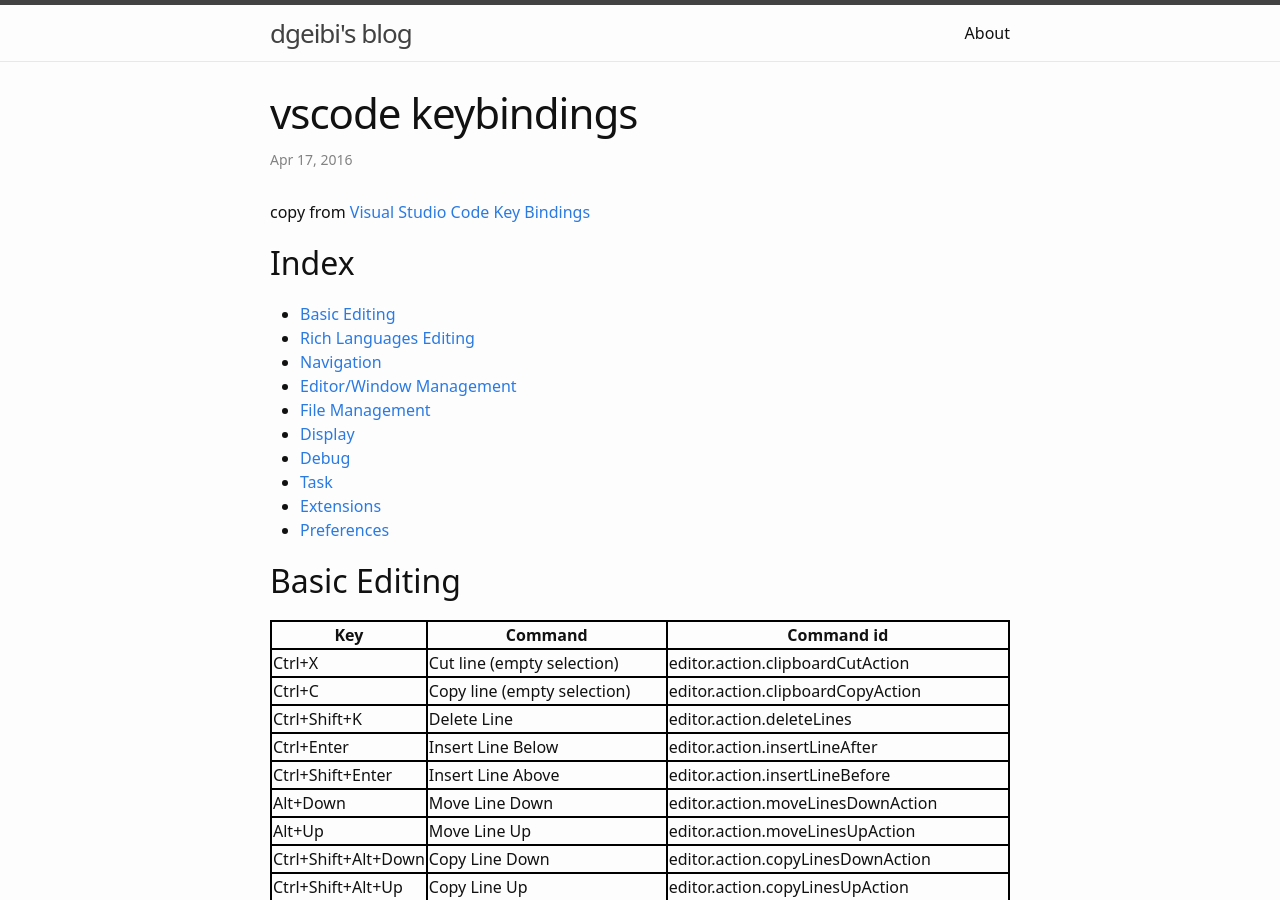
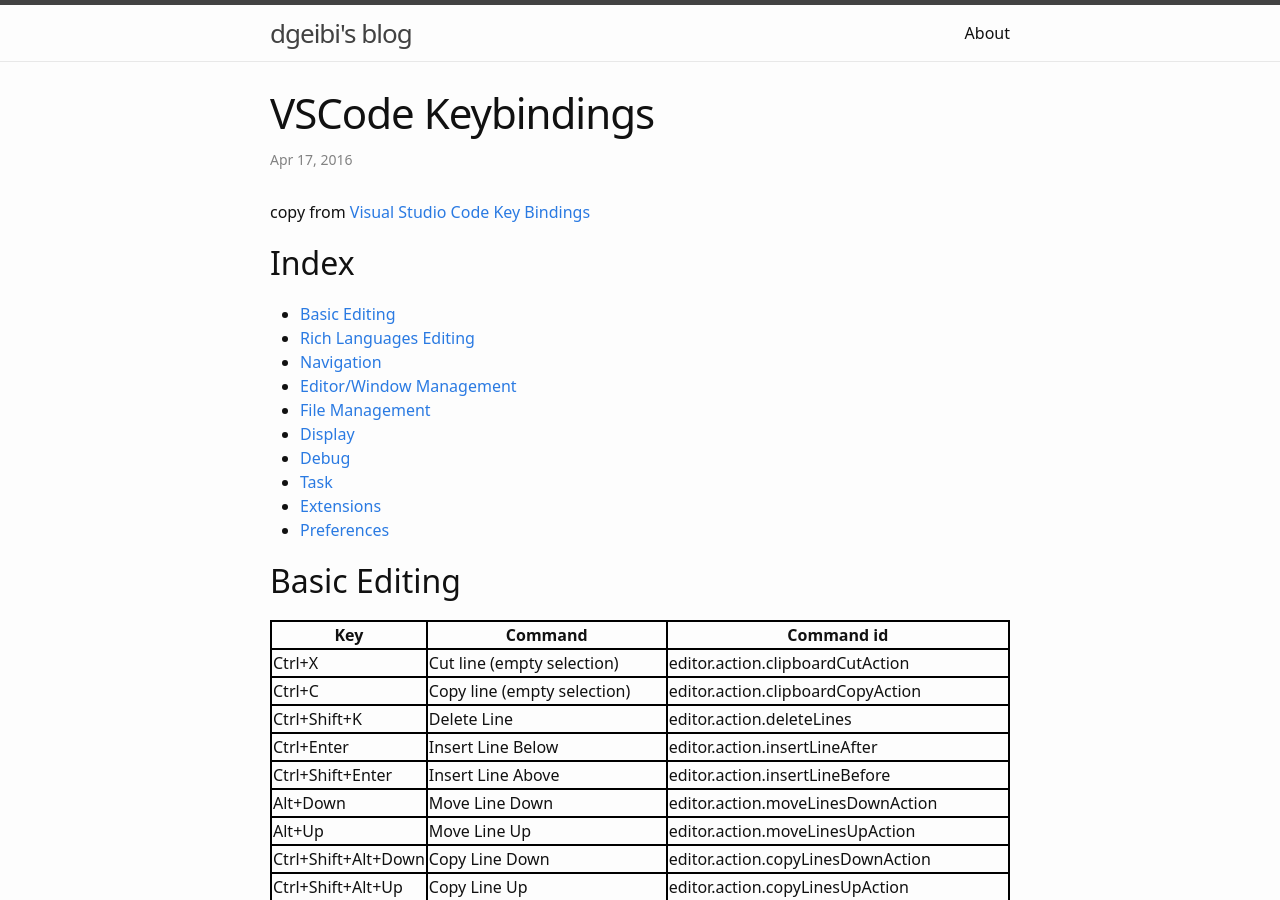
Before and after one commit to dgeibi/dgeibi.github.com, a Jekyll site: the page built from _posts/2016-04-17-vscode-keybinding.md, in a window 1280 px wide and 900 px high. Built offline with Jekyll 4.4.1, drawn with Linux system fonts in a browser that asks for light colours.

```diff
--- a/_posts/2016-04-17-vscode-keybinding.md
+++ b/_posts/2016-04-17-vscode-keybinding.md
@@ -1,6 +1,6 @@
 ---
 layout: post
-title: vscode keybindings
+title: VSCode Keybindings
 date: 2016-04-17 11:20 +0800
 ---
 
```
